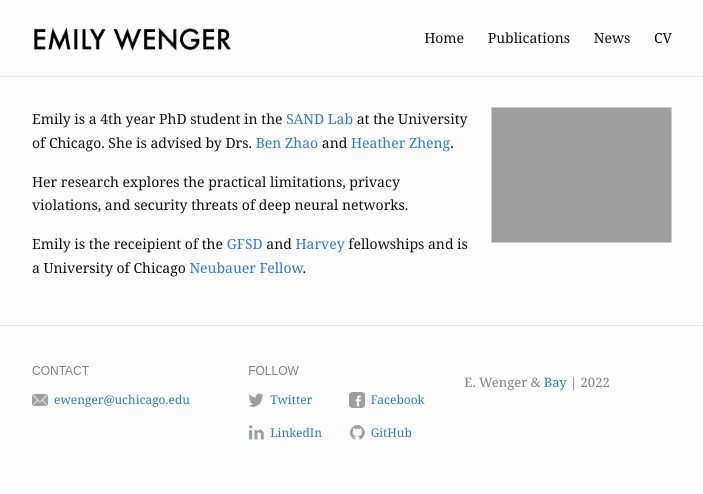
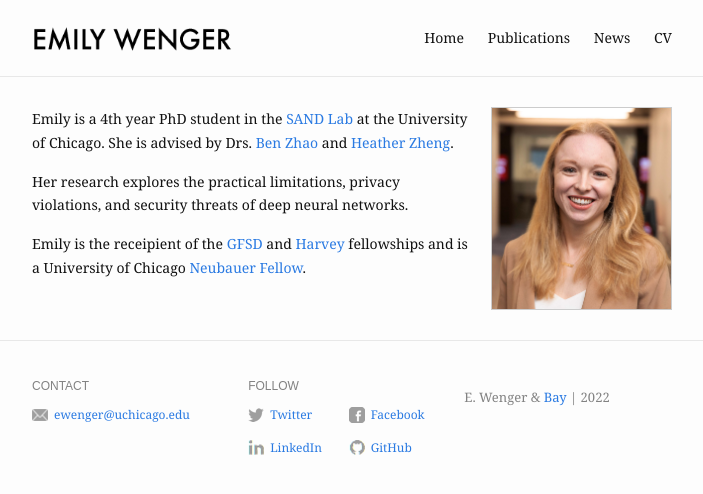
Before and after one commit to emilywenger/emilywenger.github.io, a Jekyll site: the page built from index.md, in a window 1280 px wide. Shown: the top 494 px of the page, without its empty margins (288-991 px from the left). Built offline with Jekyll 4.4.1, drawn with Linux system fonts in a browser that asks for light colours.

Commit message:
updated profile pic

```diff
--- a/index.md
+++ b/index.md
@@ -1,7 +1,7 @@
 ---
 layout: home
 profile_picture:
-  src: /assets/img/emily-pic.jpg
+  src: /assets/img/wenger_headshot_final.jpg
   alt: website picture
 ---
 
```
Also changed, not shown: assets/img/wenger_headshot_final.jpg (added).
